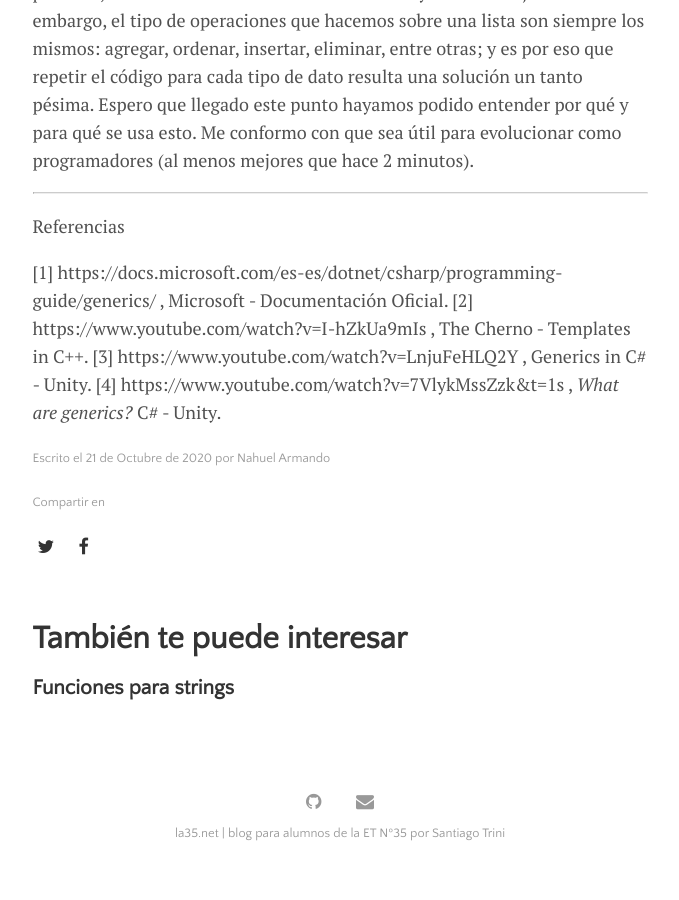
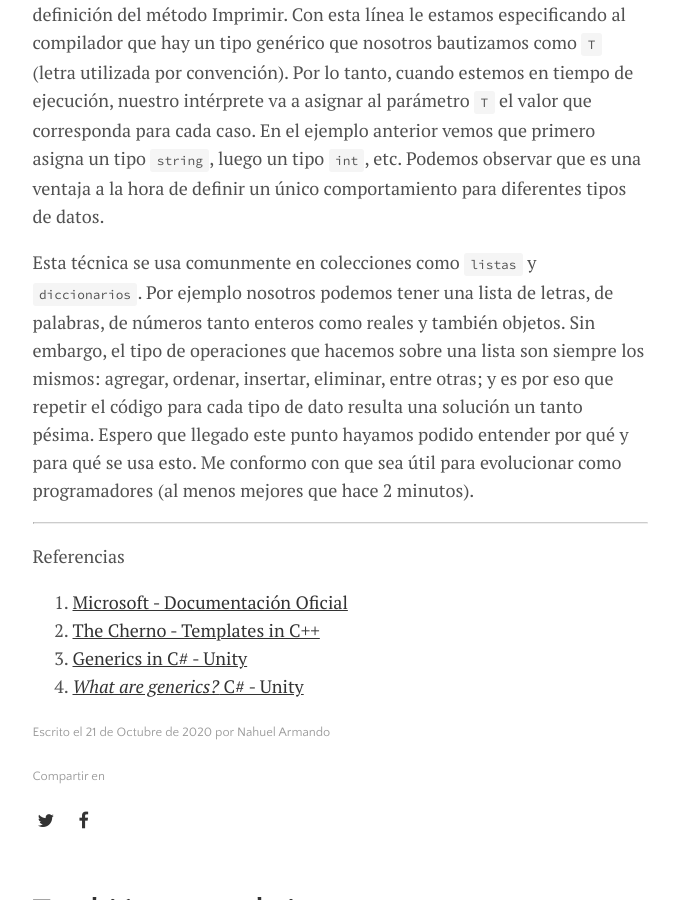
Before and after one commit to la35/la35.github.io, a Jekyll site: the page built from _posts/2020-10-21-generics.md, in a window 1280 px wide and 900 px high, scrolled down 2486 px. Shown: the whole window, without its empty margins (300-979 px from the left). Built offline with Jekyll 4.4.1, drawn with Linux system fonts in a browser that asks for light colours; before the commit the page ends 3365 px from its top, so only the background shows below that; some of the changed text lies outside the part shown.

Commit message:
edita post

```diff
--- a/_posts/2020-10-21-generics.md
+++ b/_posts/2020-10-21-generics.md
@@ -78,7 +78,7 @@ Espero que llegado este punto hayamos podido entender por qué y para qué se us
 ---
 Referencias
 
-[1] https://docs.microsoft.com/es-es/dotnet/csharp/programming-guide/generics/ , Microsoft - Documentación Oficial.
-[2] https://www.youtube.com/watch?v=I-hZkUa9mIs , The Cherno - Templates in C++.
-[3] https://www.youtube.com/watch?v=LnjuFeHLQ2Y , Generics in C# - Unity.
-[4] https://www.youtube.com/watch?v=7VlykMssZzk&t=1s , *What are generics?* C# - Unity.
+1. [Microsoft - Documentación Oficial](https://docs.microsoft.com/es-es/dotnet/csharp/programming-guide/generics/)
+2. [The Cherno - Templates in C++](https://www.youtube.com/watch?v=I-hZkUa9mIs)
+3. [Generics in C# - Unity](https://www.youtube.com/watch?v=LnjuFeHLQ2Y)
+4. [*What are generics?* C# - Unity](https://www.youtube.com/watch?v=7VlykMssZzk&t=1s)
```
Also changed, not shown: other parts of _posts/2020-10-21-generics.md (+3 -3 lines), assets/img/generics.png (added).
